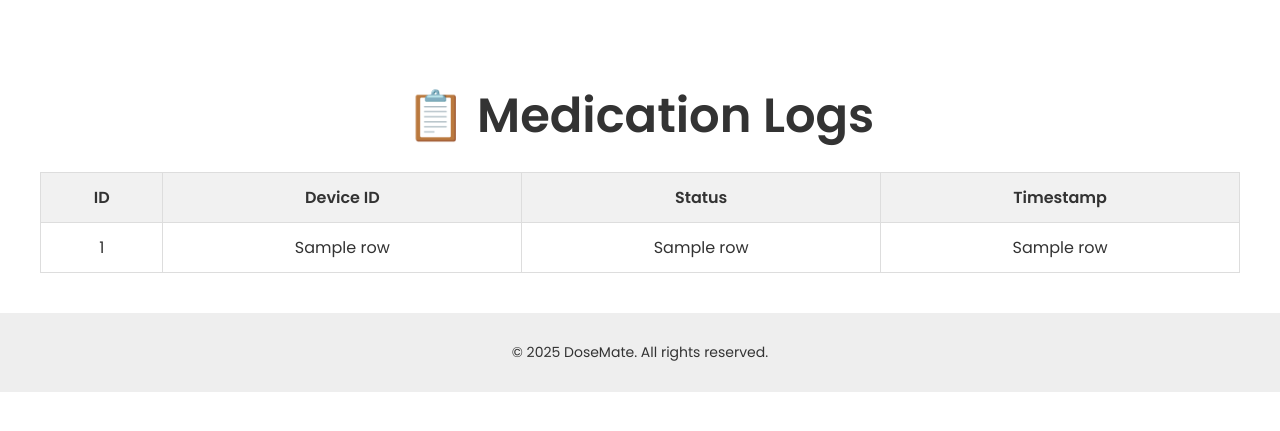
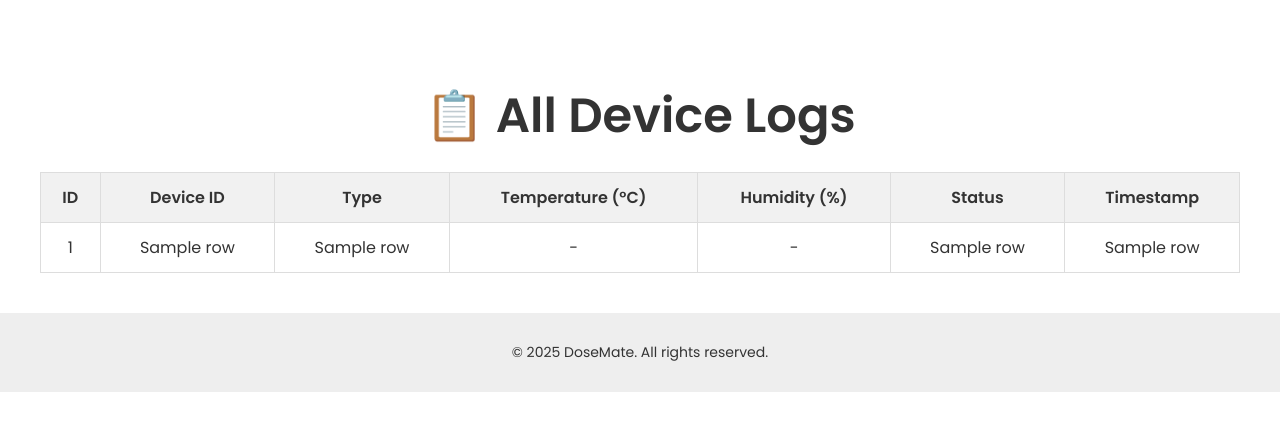
Before and after one commit to pablogaraulet/DoseMate, a Flask app: template templates/dashboard.html in a window 1280 px wide. Shown: the part 111-542 px from the top of the page. Run offline with Flask 3, Linux system fonts and the light colour scheme; the template is opened without the code that fills it: most values are stand-ins (such as "Sample title", 1, 10 or a date in 2020).

Commit message:
Temp and humidity values stored in db and show in the dashboard

```diff
--- a/server.py
+++ b/server.py
@@ -1,39 +1,27 @@
-# Flask backend with SQLite database
-# File: server.py
 
-from flask import Flask, request, jsonify, render_template
+from flask import Flask, request, render_template
 import sqlite3
 import datetime
 
 app = Flask(__name__)
 
-# --- Initialize the database (only needed once) ---
 def init_db():
     conn = sqlite3.connect('medication.db')
     c = conn.cursor()
     c.execute('''
-        CREATE TABLE IF NOT EXISTS medication_logs (
+        CREATE TABLE IF NOT EXISTS logs (
             id INTEGER PRIMARY KEY AUTOINCREMENT,
             device_id TEXT NOT NULL,
+            type TEXT NOT NULL,
+            temperature REAL,
+            humidity REAL,
             status TEXT NOT NULL,
             timestamp TEXT NOT NULL
-        )
-    ''')
-    # Nueva tabla para logs ambientales
-    c.execute('''
-        CREATE TABLE IF NOT EXISTS environment_logs (
-            id INTEGER PRIMARY KEY AUTOINCREMENT,
-            device_id TEXT NOT NULL,
-            temperature REAL,
-            humidity REAL,
-            status TEXT,
-            timestamp TEXT
         )
     ''')
     conn.commit()
     conn.close()
 
-# --- Route to receive medication confirmation ---
 @app.route("/medication")
 def receive_medication():
     device_id = request.args.get("device_id", "unknown")
@@ -42,15 +30,14 @@ def receive_medication():
 
     conn = sqlite3.connect('medication.db')
     c = conn.cursor()
-    c.execute("INSERT INTO medication_logs (device_id, status, timestamp) VALUES (?, ?, ?)",
-              (device_id, status, timestamp))
+    c.execute("INSERT INTO logs (device_id, type, status, timestamp) VALUES (?, ?, ?, ?)",
+              (device_id, "medication", status, timestamp))
     conn.commit()
     conn.close()
 
-    print(f"[LOG] Device {device_id} reported status '{status}' at {timestamp}")
-    return f"Received status '{status}' from device {device_id}"
+    print(f"[LOG] Device {device_id} medication status '{status}' at {timestamp}")
+    return f"Medication status '{status}' received"
 
-# --- Route to receive environmental data ---
 @app.route("/envlog")
 def receive_environment():
     device_id = request.args.get("device_id", "unknown")
@@ -61,35 +48,31 @@ def receive_environment():
 
     conn = sqlite3.connect('medication.db')
     c = conn.cursor()
-    c.execute("INSERT INTO environment_logs (device_id, temperature, humidity, status, timestamp) VALUES (?, ?, ?, ?, ?)",
-              (device_id, temperature, humidity, status, timestamp))
+    c.execute("INSERT INTO logs (device_id, type, temperature, humidity, status, timestamp) VALUES (?, ?, ?, ?, ?, ?)",
+              (device_id, "environment", temperature, humidity, status, timestamp))
     conn.commit()
     conn.close()
 
-    print(f"[ENV] Device {device_id} reported {temperature}°C / {humidity}% → {status} at {timestamp}")
-    return f"Logged environmental data from {device_id}"
+    print(f"[ENV] Device {device_id} environment {temperature}°C / {humidity}% -> {status} at {timestamp}")
+    return f"Environment data received"
 
-# --- Route to render the dashboard using template ---
 @app.route("/dashboard")
 def dashboard():
     conn = sqlite3.connect('medication.db')
     c = conn.cursor()
-    c.execute("SELECT * FROM medication_logs ORDER BY timestamp DESC")
+    c.execute("SELECT * FROM logs ORDER BY timestamp DESC")
     rows = c.fetchall()
     conn.close()
     return render_template("dashboard.html", logs=rows)
 
-# --- Home route with styled index ---
 @app.route("/")
 def home():
     return render_template("index.html")
 
-# --- Contact page ---
 @app.route("/contact")
 def contact():
     return render_template("contact.html")
 
-# --- Start the Flask server ---
 if __name__ == '__main__':
     init_db()
     app.run(host='0.0.0.0', port=5000)
--- a/templates/dashboard.html
+++ b/templates/dashboard.html
@@ -10,16 +10,17 @@
 
   {% include "header.html" %}
 
-
-
   <main>
-    <h2>📋 Medication Logs</h2>
+    <h2>📋 All Device Logs</h2>
 
     <table>
       <thead>
         <tr>
           <th>ID</th>
           <th>Device ID</th>
+          <th>Type</th>
+          <th>Temperature (°C)</th>
+          <th>Humidity (%)</th>
           <th>Status</th>
           <th>Timestamp</th>
         </tr>
@@ -30,11 +31,37 @@
           <td>{{ row[0] }}</td>
           <td>{{ row[1] }}</td>
           <td>{{ row[2] }}</td>
-          <td>{{ row[3] }}</td>
+          <td>
+            {% if row[2] == 'environment' %}
+              {{ row[3] }}
+            {% else %}
+              -
+            {% endif %}
+          </td>
+          <td>
+            {% if row[2] == 'environment' %}
+              {{ row[4] }}
+            {% else %}
+              -
+            {% endif %}
+          </td>
+          <td>
+            {% if row[5] == 'optimal' %}
+              <span style="color: green;">{{ row[5] }}</span>
+            {% elif row[5] == 'regular' %}
+              <span style="color: orange;">{{ row[5] }}</span>
+            {% elif row[5] == 'danger' %}
+              <span style="color: red;">{{ row[5] }}</span>
+            {% else %}
+              {{ row[5] }}
+            {% endif %}
+          </td>
+          <td>{{ row[6] }}</td>
         </tr>
         {% endfor %}
       </tbody>
     </table>
+
   </main>
 
   <footer>
```
